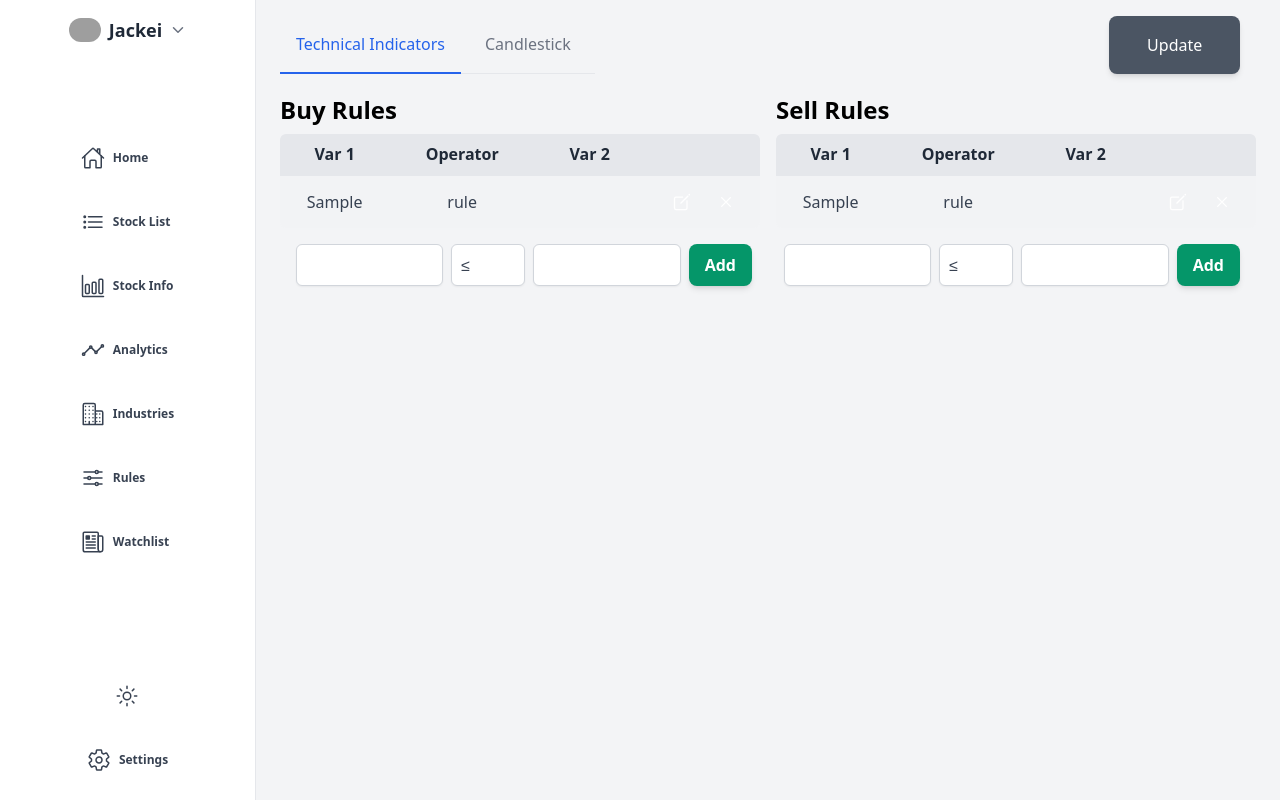
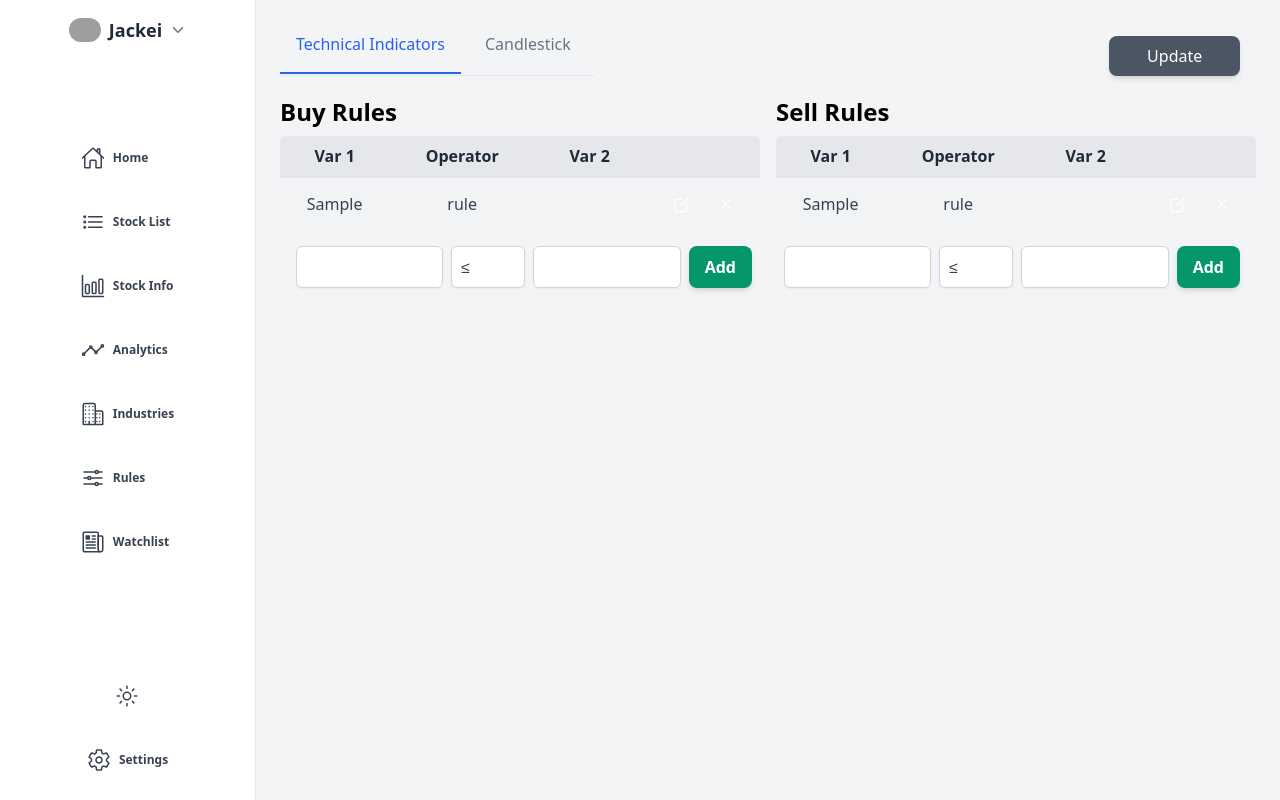
Before and after one commit to audreylai/wallstreetbeggars, a Flask app: page /rules/edit in a window 1280 px wide. Run offline with Flask 2, Linux system fonts and the light colour scheme; a database or web service that is not in the repository returns one stand-in record (values such as "Sample title"); some libraries are stand-ins or nearby versions; grey boxes are pictures that could not be loaded.

Commit message:
smaller update rules button

```diff
--- a/static/tailwind/output.css
+++ b/static/tailwind/output.css
@@ -1479,6 +1479,14 @@ video {
   padding-bottom: 1.25rem;
 }
 
+.pt-3 {
+  padding-top: 0.75rem;
+}
+
+.pt-5 {
+  padding-top: 1.25rem;
+}
+
 .text-left {
   text-align: left;
 }
--- a/templates/rules-edit.html
+++ b/templates/rules-edit.html
@@ -21,7 +21,7 @@
 				</li>
 			</ul>
 		</div>
-		<div class="grid grid-cols-1 w-1/6">
+		<div class="grid grid-cols-1 w-1/6 h-1/2 pt-5">
 			<button type="button" id="update-db-button"
 				class=" mx-4 py-2 px-3 text-base font-semiboldtext-center text-white transition duration-10 ease-in bg-gray-600 rounded-lg shadow-md hover:bg-emerald-700 focus:ring-emerald-500 focus:ring-offset-indigo-200 focus:outline-none focus:ring-2 focus:ring-offset-2"
 				onclick="$('#update-db-loading').show(); $('#update-db-button').hide(); $.get('/rules/save', function(res) {$('#update-db-loading').hide(); $('#update-db-button').show(); $('#update-db-button').text('Success');})">
```
